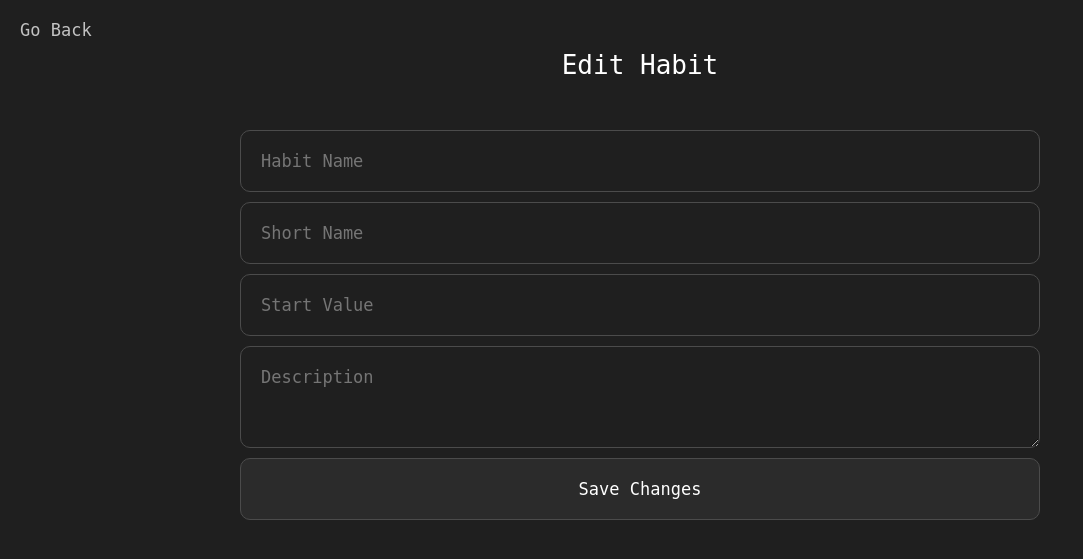
After one commit to lior-acqu/exchange-traded-habits, a Flask app: template templates/edit.html in a window 1280 px wide. The commit adds this page. Shown: the top 559 px of the page, without its empty margins (0-1083 px from the left). Run offline with Flask 3, Linux system fonts and the light colour scheme; the template is opened without the code that fills it, so the values that code supplies are empty; some libraries are stand-ins or nearby versions.

Commit message:
Added edit function. Small bug fixes and design improvements, v.1.2.0

```diff
--- a/app.py
+++ b/app.py
@@ -263,30 +263,43 @@ def miss_habit(habit_id):
                 conn.commit()
             return redirect('/')
 
-@app.route('/chart_data/<int:habit_id>')
-def chart_data(habit_id):
+@app.route("/edit/<int:habit_id>", methods=["GET", "POST"])
+def edit_habit(habit_id):
     with get_db() as conn:
         with conn.cursor() as db:
-            # get all relevant habit info
-            habits = db.execute('SELECT name, current_value, initial_value, change, description, short_name FROM habits ORDER BY date').fetchall()
-            # data = {"logs": total_logs, "habits": habits}
+            habit = db.execute("SELECT * FROM habits WHERE id = %s", (habit_id,)).fetchone()
 
-            """# could also be a for loop
-            number_of_entries = 0
-            while number_of_entries < 5:
-                value = logs[number_of_entries]["value"]
-                data.append({'date': logs[number_of_entries]['date'], 'value': round(value, 2)})
-                number_of_entries += 1
-            # flip list
-            data = list(reversed(data))
-            if data[0]["value"] > data[4]["value"]:
-                data.append("red")
-            elif data[0]["value"] < data[4]["value"]:
-                data.append("blue")
-            else: data.append("grey")"""
+            if not habit or habit["user_id"] != session.get("user_id"):
+                return "Habit not found or unauthorized", 403
 
-            # return jsonify(data)
-
+            if request.method == "POST":
+                if not request.form["name"]:
+                    return "Please enter a name for the habit."
+                if not request.form["initial_value"] or float(request.form["initial_value"]) < 0 or float(request.form["initial_value"]) > 100:
+                    return "Please enter an start value from 1 to 100."
+                if not request.form["description"]:
+                    return "Please enter an actual description."
+                if not request.form["short_name"]:
+                    return "Please enter an actual short name."
+                name = request.form['name']
+                description = request.form["description"]
+                new_initial_value = float(request.form["initial_value"])
+                short_name = request.form["short_name"]
+                # update habits
+                db.execute("""
+                    UPDATE habits
+                    SET name = %s, description = %s, initial_value = %s, current_value = (current_value / initial_value * %s), short_name = %s
+                    WHERE id = %s
+                """, (name, description, new_initial_value, new_initial_value, short_name, habit_id))
+                # update habit logs
+                db.execute("""
+                    UPDATE habit_logs
+                    SET value = value / %s * %s
+                    WHERE habit_id = %s
+                """, (habit["initial_value"], new_initial_value, habit_id))
+                conn.commit()
+                return redirect('/')
+    return render_template("edit.html", habit=habit)
 
 if __name__ == '__main__':
     app.run()
--- a/static/styles.css
+++ b/static/styles.css
@@ -19,7 +19,8 @@ body {
   justify-content: center;
   background-color: #1f1f1f;
 }
-input {
+input,
+textarea {
   background-color: transparent;
   border: 1px solid #4b4b4b;
   border-radius: 10px;
@@ -55,18 +56,19 @@ input {
 .habit-action-button:hover {
   background-color: #333333;
 }
-input:focus {
+input:focus,
+textarea:focus {
   outline: none;
   border: 1px solid white;
 }
 .habit-grid {
   display: grid;
   grid-template-columns: repeat(auto-fill, minmax(330px, 1fr));
-  gap: 0px 10px;
+  gap: 0px 50px;
   width: 100%;
 }
 .habit-container {
-  padding: 20px;
+  padding: 50px 10px;
 }
 .stock-title {
   font-size: 26px;
--- /dev/null
+++ b/templates/edit.html
@@ -0,0 +1,14 @@
+{% extends "layout.html" %}
+
+{% block body %}
+    <a class="top left" target="_blank" href="/">Go Back</a>
+    <h1 class="stock-title" style="margin: 50px 0;">Edit Habit</h1>
+    <form method="POST">
+        <input type="text" name="name" id="name" placeholder="Habit Name" value="{{ habit.name }}" required>
+        <input type="text" name="short_name" id="short_name" value="{{ habit.short_name }}" placeholder="Short Name" required>
+        <input type="text" step="0.01" name="initial_value" id="initial_value" value="{{ habit.initial_value }}" placeholder="Start Value" required>
+        <textarea rows=3 cols=40 type="text" name="description" id="description" placeholder="Description" required>{{ habit.description }}</textarea>
+
+        <button class="add-btn" type="submit">Save Changes</button>
+    </form>
+{% endblock %}
--- a/templates/index.html
+++ b/templates/index.html
@@ -22,6 +22,9 @@
                 </form>
                 <form action="/yesterday/{{ habit.id }}" method="post" style="display:inline;">
                     <button class="habit-action-button">Done Yesterday</button>
+                </form>
+                <form action="/edit/{{ habit.id }}" method="git" style="display:inline;">
+                    <button class="habit-action-button">Edit Habit</button>
                 </form>
                 <form action="/delete/{{ habit.id }}" method="post" style="display:inline;">
                     <button class="habit-action-button red">Delete Habit</button>
```
